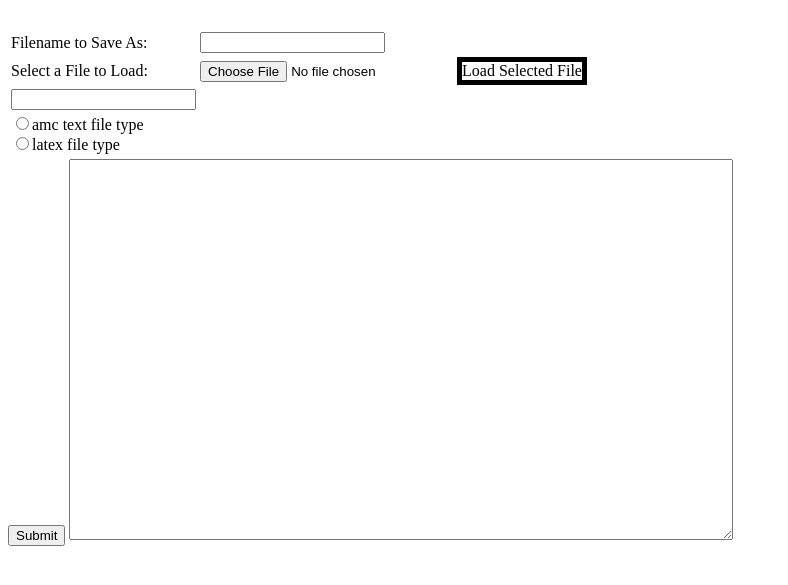
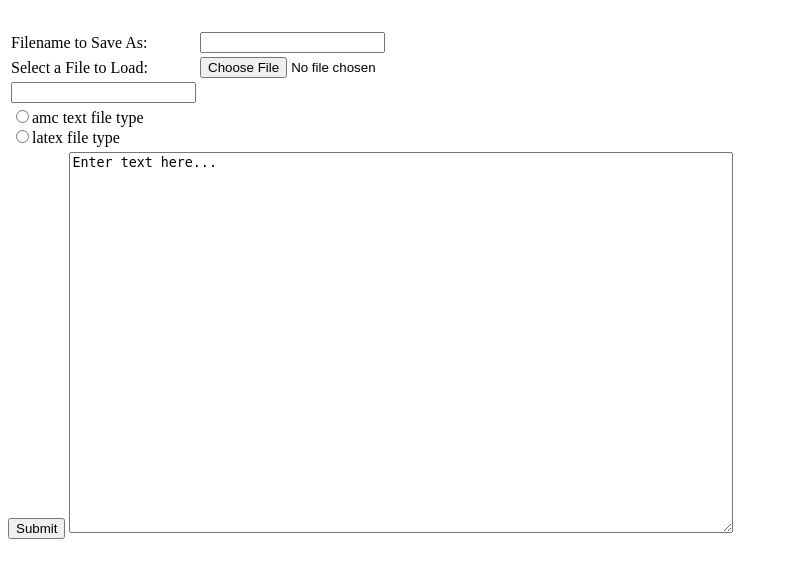
Before and after one commit to arunimamookherjee/AMC, a Django app: page /preparation.html in a window 1280 px wide. Shown: the top 585 px of the page, without its empty margins (0-788 px from the left). Run offline with Django 3.2, Linux system fonts and the light colour scheme.

Commit message:
Update prep.html

```diff
--- a/amc/projectboard/templates/projectboard/prep.html
+++ b/amc/projectboard/templates/projectboard/prep.html
@@ -19,8 +19,7 @@
     </tr>
     <tr>
         <td>Select a File to Load:</td>
-        <td><input type="file" id="fileToLoad"></td>
-        <td><div style="border:thick solid black;" onclick="loadFileAsText()">Load Selected File</div><td>
+        <td><input type="file" id="fileToLoad" onchange="loadFileAsText()"></td>
     </tr>
     <tr>
          <td>
@@ -46,7 +45,7 @@
 
 
    <input type="submit">
-        <textarea name="name2"  cols="80" rows="25" id="inputTextToSave" form="usrform"></textarea>
+        <textarea name="name2"  cols="80" rows="25" id="inputTextToSave" form="usrform">Enter text here...</textarea>
     </form>
 
 
```
